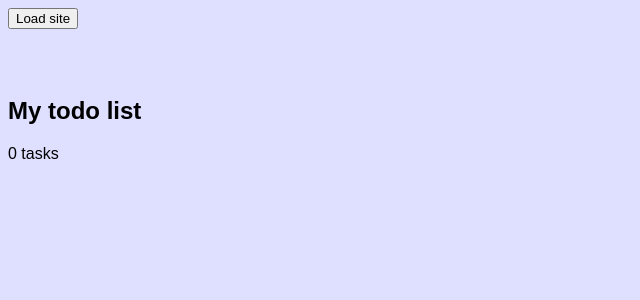
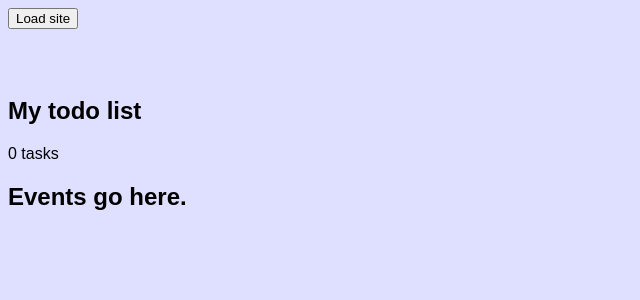
Before and after one commit to y0mbo/todo.txt, a React (Create React App) app: page / in a window 1280 px wide. Shown: the top 300 px of the page, without its empty margins (0-640 px from the left). Built offline with nearby package versions, Linux system fonts and the light colour scheme.

Commit message:
Added an events component.

```diff
--- a/src/components/App.js
+++ b/src/components/App.js
@@ -3,12 +3,14 @@ import React from "react";
 import Contexts from "./Contexts";
 import Priorities from "./Priorities";
 import Projects from "./Projects";
+import Events from "./Events";
 import Tasks from "./Tasks";
 import sampleTasks from "../sampleTasks";
 
 class App extends React.Component {
   state = {
     contexts: {},
+    events: {},
     priorities: {},
     projects: {},
     tasks: {},
@@ -108,6 +110,7 @@ class App extends React.Component {
         <Contexts contexts={this.state.contexts} />
         <Priorities priorities={this.state.priorities} />
         <Tasks tasks={this.state.tasks} />
+        <Events events={this.state.events} />
       </div>
     );
   }
--- /dev/null
+++ b/src/components/Events.js
@@ -0,0 +1,18 @@
+import React from "react";
+import css from "styled-components";
+
+class Events extends React.Component {
+render(){
+    return(
+        <div><h2>Events go here.</h2></div>
+    );
+}
+
+
+
+}
+
+
+
+
+export default Events;
```
